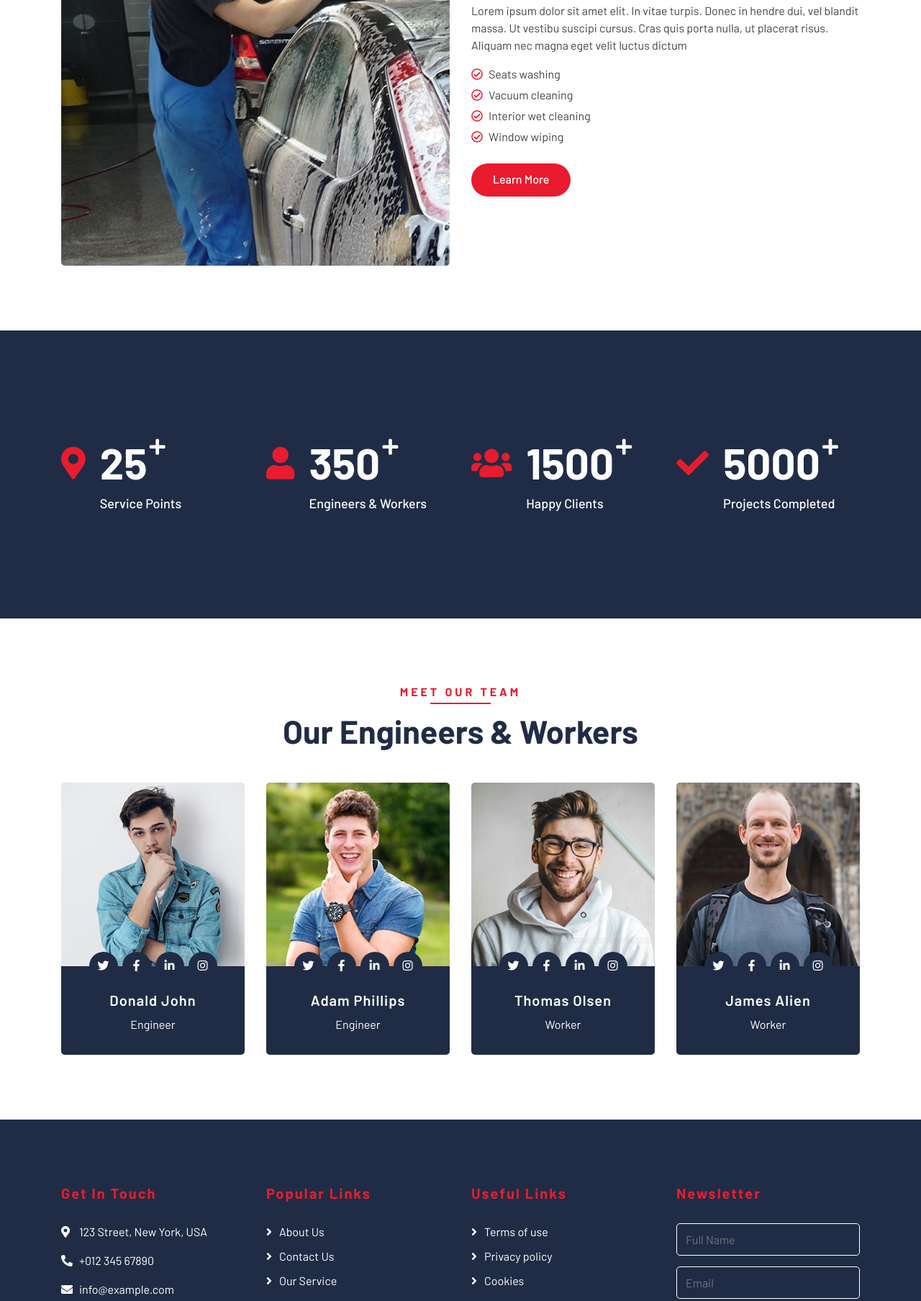
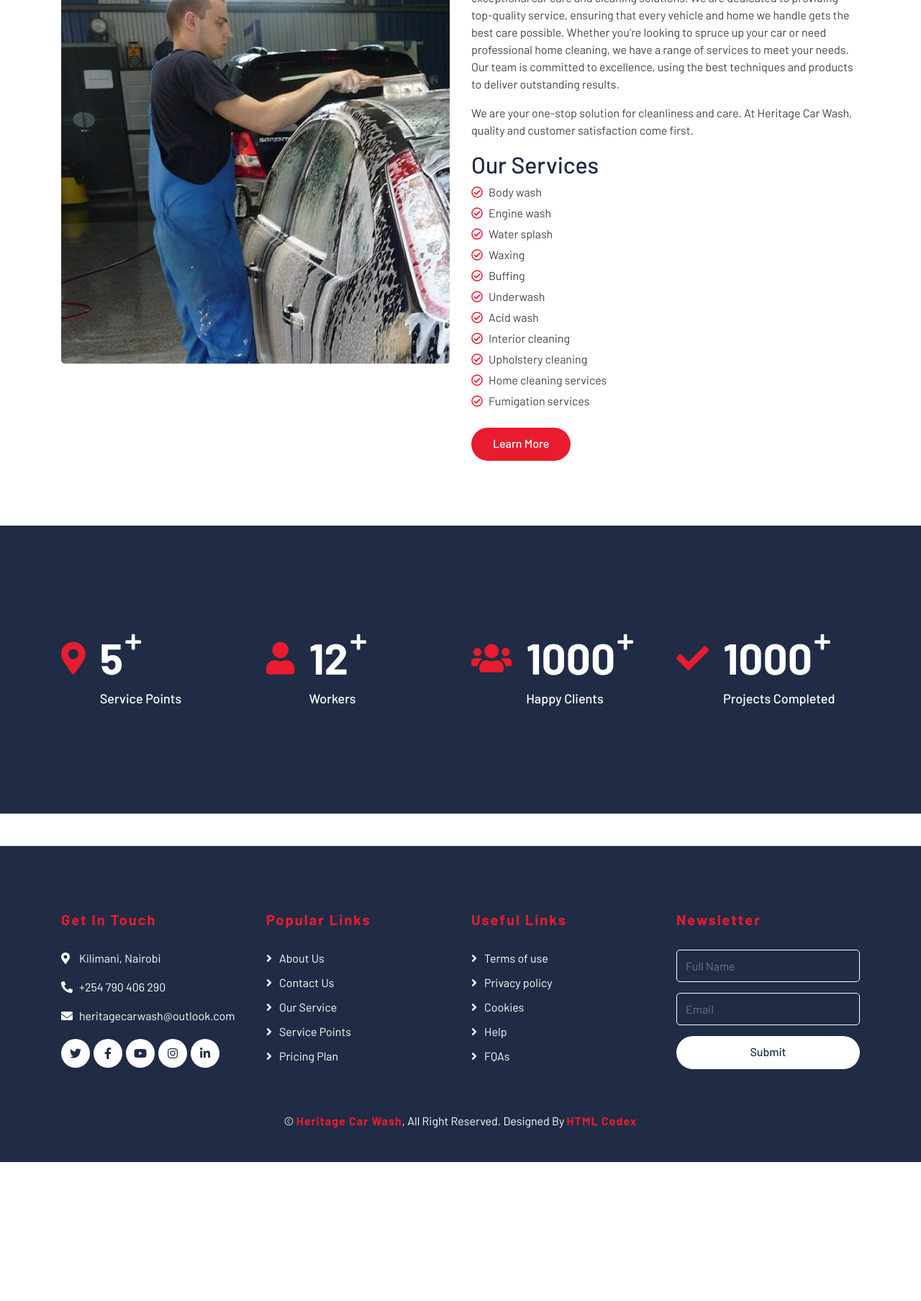
Before and after one commit to dev-bertoz/spotlessautodetailing, a plain HTML site: page about.html in a window 1280 px wide. Shown: the part 786-2593 px from the top of the page at 72% size. After the commit the page ends 2400 px from the top, so only its background shows below. Drawn offline with nearby package versions, Linux system fonts and the light colour scheme.

Commit message:
Updated about.html

```diff
--- a/about.html
+++ b/about.html
@@ -2,7 +2,7 @@
 <html lang="en">
     <head>
         <meta charset="utf-8">
-        <title>AutoWash - Car Wash Website Template</title>
+        <title>Heritage Car Wash</title>
         <meta content="width=device-width, initial-scale=1.0" name="viewport">
         <meta content="Free Website Template" name="keywords">
         <meta content="Free Website Template" name="description">
@@ -32,7 +32,7 @@
                     <div class="col-lg-4 col-md-12">
                         <div class="logo">
                             <a href="index.html">
-                                <h1>Auto<span>Wash</span></h1>
+                                <h1>Heritage<span>CarWash</span></h1>
                                 <!-- <img src="img/logo.jpg" alt="Logo"> -->
                             </a>
                         </div>
@@ -46,7 +46,8 @@
                                     </div>
                                     <div class="top-bar-text">
                                         <h3>Opening Hour</h3>
-                                        <p>Mon - Fri, 8:00 - 9:00</p>
+                                        <p>Mon - Fri, 9am - 9pm</p>
+                                        <p>Weekends, 8am - 8:00pm</p>
                                     </div>
                                 </div>
                             </div>
@@ -57,7 +58,7 @@
                                     </div>
                                     <div class="top-bar-text">
                                         <h3>Call Us</h3>
-                                        <p>+012 345 6789</p>
+                                        <p>+254 790 406290</p>
                                     </div>
                                 </div>
                             </div>
@@ -68,7 +69,7 @@
                                     </div>
                                     <div class="top-bar-text">
                                         <h3>Email Us</h3>
-                                        <p>info@example.com</p>
+                                        <p>heritagecarwash@outlook.com</p>
                                     </div>
                                 </div>
                             </div>
@@ -145,17 +146,28 @@
                     <div class="col-lg-6">
                         <div class="section-header text-left">
                             <p>About Us</p>
-                            <h2>car washing and detailing</h2>
+                            <h2>Heritage Car Wash Services</h2>
                         </div>
                         <div class="about-content">
                             <p>
-                                Lorem ipsum dolor sit amet elit. In vitae turpis. Donec in hendre dui, vel blandit massa. Ut vestibu suscipi cursus. Cras quis porta nulla, ut placerat risus. Aliquam nec magna eget velit luctus dictum
+                                Welcome to Heritage Car Wash Services, your go-to destination for exceptional car care and cleaning solutions. We are dedicated to providing top-quality service, ensuring that every vehicle and home we handle gets the best care possible. Whether you’re looking to spruce up your car or need professional home cleaning, we have a range of services to meet your needs. Our team is committed to excellence, using the best techniques and products to deliver outstanding results.
                             </p>
+                            <p>
+                                We are your one-stop solution for cleanliness and care. At Heritage Car Wash, quality and customer satisfaction come first.
+                            </p>
+                            <h2>Our Services</h2>
                             <ul>
-                                <li><i class="far fa-check-circle"></i>Seats washing</li>
-                                <li><i class="far fa-check-circle"></i>Vacuum cleaning</li>
-                                <li><i class="far fa-check-circle"></i>Interior wet cleaning</li>
-                                <li><i class="far fa-check-circle"></i>Window wiping</li>
+                                <li><i class="far fa-check-circle"></i>Body wash</li>
+                                <li><i class="far fa-check-circle"></i>Engine wash</li>
+                                <li><i class="far fa-check-circle"></i>Water splash</li>
+                                <li><i class="far fa-check-circle"></i>Waxing</li>
+                                <li><i class="far fa-check-circle"></i>Buffing</li>
+                                <li><i class="far fa-check-circle"></i>Underwash</li>
+                                <li><i class="far fa-check-circle"></i>Acid wash</li>
+                                <li><i class="far fa-check-circle"></i>Interior cleaning</li>
+                                <li><i class="far fa-check-circle"></i>Upholstery cleaning</li>
+                                <li><i class="far fa-check-circle"></i>Home cleaning services</li>
+                                <li><i class="far fa-check-circle"></i>Fumigation services</li>
                             </ul>
                             <a class="btn btn-custom" href="">Learn More</a>
                         </div>
@@ -174,7 +186,7 @@
                         <div class="facts-item">
                             <i class="fa fa-map-marker-alt"></i>
                             <div class="facts-text">
-                                <h3 data-toggle="counter-up">25</h3>
+                                <h3 data-toggle="counter-up">5</h3>
                                 <p>Service Points</p>
                             </div>
                         </div>
@@ -183,8 +195,8 @@
                         <div class="facts-item">
                             <i class="fa fa-user"></i>
                             <div class="facts-text">
-                                <h3 data-toggle="counter-up">350</h3>
-                                <p>Engineers & Workers</p>
+                                <h3 data-toggle="counter-up">12</h3>
+                                <p>Workers</p>
                             </div>
                         </div>
                     </div>
@@ -192,7 +204,7 @@
                         <div class="facts-item">
                             <i class="fa fa-users"></i>
                             <div class="facts-text">
-                                <h3 data-toggle="counter-up">1500</h3>
+                                <h3 data-toggle="counter-up">1000</h3>
                                 <p>Happy Clients</p>
                             </div>
                         </div>
@@ -201,7 +213,7 @@
                         <div class="facts-item">
                             <i class="fa fa-check"></i>
                             <div class="facts-text">
-                                <h3 data-toggle="counter-up">5000</h3>
+                                <h3 data-toggle="counter-up">1000</h3>
                                 <p>Projects Completed</p>
                             </div>
                         </div>
@@ -212,87 +224,6 @@
         <!-- Facts End -->
 
 
-        <!-- Team Start -->
-        <div class="team">
-            <div class="container">
-                <div class="section-header text-center">
-                    <p>Meet Our Team</p>
-                    <h2>Our Engineers & Workers</h2>
-                </div>
-                <div class="row">
-                    <div class="col-lg-3 col-md-6">
-                        <div class="team-item">
-                            <div class="team-img">
-                                <img src="img/team-1.jpg" alt="Team Image">
-                            </div>
-                            <div class="team-text">
-                                <h2>Donald John</h2>
-                                <p>Engineer</p>
-                                <div class="team-social">
-                                    <a href=""><i class="fab fa-twitter"></i></a>
-                                    <a href=""><i class="fab fa-facebook-f"></i></a>
-                                    <a href=""><i class="fab fa-linkedin-in"></i></a>
-                                    <a href=""><i class="fab fa-instagram"></i></a>
-                                </div>
-                            </div>
-                        </div>
-                    </div>
-                    <div class="col-lg-3 col-md-6">
-                        <div class="team-item">
-                            <div class="team-img">
-                                <img src="img/team-2.jpg" alt="Team Image">
-                            </div>
-                            <div class="team-text">
-                                <h2>Adam Phillips</h2>
-                                <p>Engineer</p>
-                                <div class="team-social">
-                                    <a href=""><i class="fab fa-twitter"></i></a>
-                                    <a href=""><i class="fab fa-facebook-f"></i></a>
-                                    <a href=""><i class="fab fa-linkedin-in"></i></a>
-                                    <a href=""><i class="fab fa-instagram"></i></a>
-                                </div>
-                            </div>
-                        </div>
-                    </div>
-                    <div class="col-lg-3 col-md-6">
-                        <div class="team-item">
-                            <div class="team-img">
-                                <img src="img/team-3.jpg" alt="Team Image">
-                            </div>
-                            <div class="team-text">
-                                <h2>Thomas Olsen</h2>
-                                <p>Worker</p>
-                                <div class="team-social">
-                                    <a href=""><i class="fab fa-twitter"></i></a>
-                                    <a href=""><i class="fab fa-facebook-f"></i></a>
-                                    <a href=""><i class="fab fa-linkedin-in"></i></a>
-                                    <a href=""><i class="fab fa-instagram"></i></a>
-                                </div>
-                            </div>
-                        </div>
-                    </div>
-                    <div class="col-lg-3 col-md-6">
-                        <div class="team-item">
-                            <div class="team-img">
-                                <img src="img/team-4.jpg" alt="Team Image">
-                            </div>
-                            <div class="team-text">
-                                <h2>James Alien</h2>
-                                <p>Worker</p>
-                                <div class="team-social">
-                                    <a href=""><i class="fab fa-twitter"></i></a>
-                                    <a href=""><i class="fab fa-facebook-f"></i></a>
-                                    <a href=""><i class="fab fa-linkedin-in"></i></a>
-                                    <a href=""><i class="fab fa-instagram"></i></a>
-                                </div>
-                            </div>
-                        </div>
-                    </div>
-                </div>
-            </div>
-        </div>
-        <!-- Team End -->
-
 
         <!-- Footer Start -->
         <div class="footer">
@@ -301,9 +232,9 @@
                     <div class="col-lg-3 col-md-6">
                         <div class="footer-contact">
                             <h2>Get In Touch</h2>
-                            <p><i class="fa fa-map-marker-alt"></i>123 Street, New York, USA</p>
-                            <p><i class="fa fa-phone-alt"></i>+012 345 67890</p>
-                            <p><i class="fa fa-envelope"></i>info@example.com</p>
+                            <p><i class="fa fa-map-marker-alt"></i>Kilimani, Nairobi</p>
+                            <p><i class="fa fa-phone-alt"></i>+254 790 406 290</p>
+                            <p><i class="fa fa-envelope"></i>heritagecarwash@outlook.com</p>
                             <div class="footer-social">
                                 <a class="btn" href=""><i class="fab fa-twitter"></i></a>
                                 <a class="btn" href=""><i class="fab fa-facebook-f"></i></a>
@@ -346,7 +277,7 @@
                 </div>
             </div>
             <div class="container copyright">
-                <p>&copy; <a href="#">Your Site Name</a>, All Right Reserved. Designed By <a href="https://htmlcodex.com">HTML Codex</a></p>
+                <p>&copy; <a href="#">Heritage Car Wash</a>, All Right Reserved. Designed By <a href="https://htmlcodex.com">HTML Codex</a></p>
             </div>
         </div>
         <!-- Footer End -->
```
